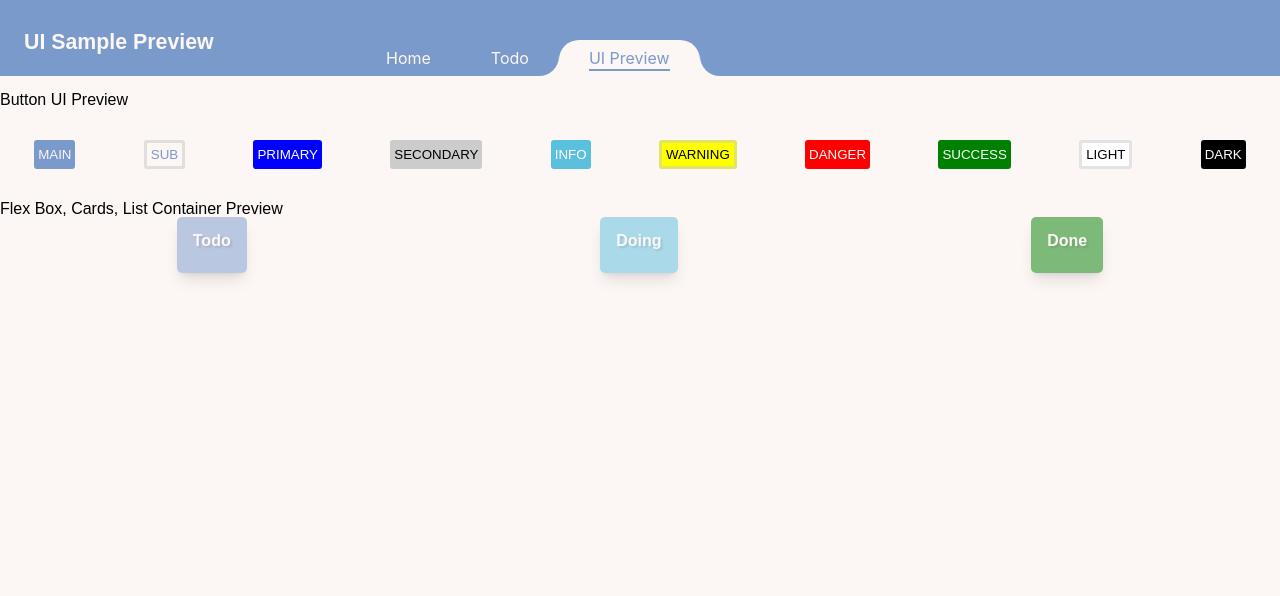
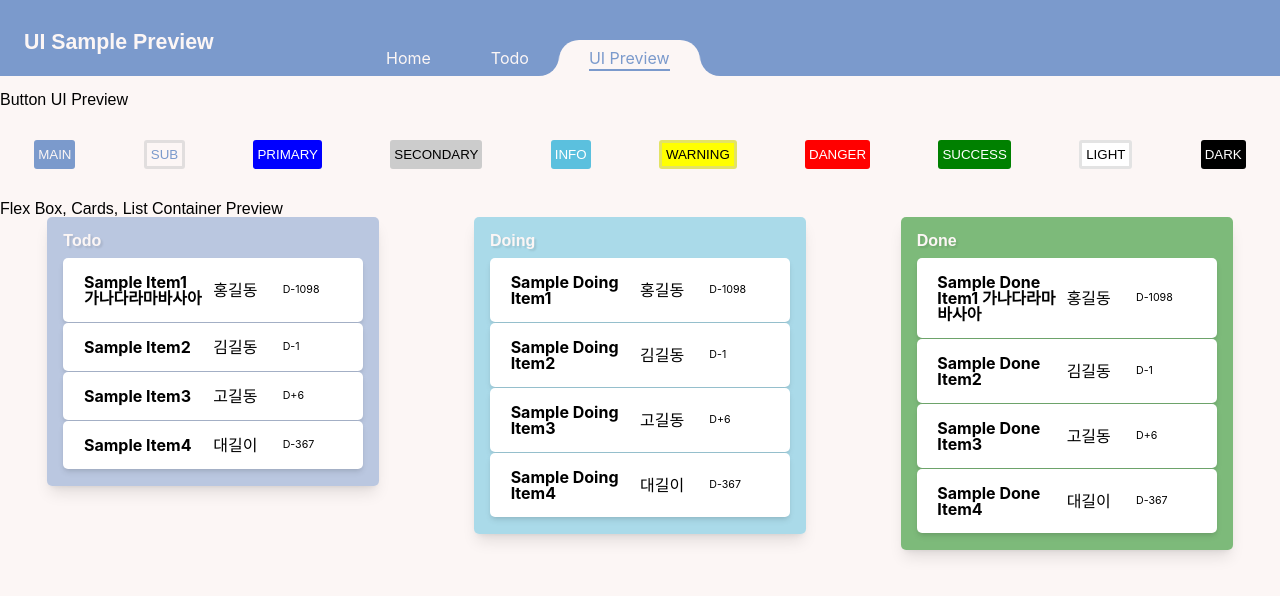
Before and after one commit to RunLearn/super-todoapp, a Next.js app: page /ui-preivew in a window 1280 px wide. Shown: the top 596 px of the page. Built offline with nearby package versions, Linux system fonts and the light colour scheme.

Commit message:
Chore(UiPreview): Apply dummy data.

```diff
--- a/pages/ui-preivew/index.tsx
+++ b/pages/ui-preivew/index.tsx
@@ -5,6 +5,7 @@ import MainLayout from 'styles/divs/MainLayout'
 import ButtonLayout from 'styles/buttons/ButtonLayout'
 import FlexBoxLayout from 'styles/divs/FlexBoxLayout'
 import TodoListConatiner from '@todo/components/TodoListConatiner'
+import { doingList, doneList, todoList } from 'src/data/sample'
 
 const ButtonSamplePage: NextPage = () => {
     return (
@@ -38,9 +39,9 @@ const ButtonSamplePage: NextPage = () => {
                         <h1>Flex Box, Cards, List Container Preview</h1>
                     </header>
                     <FlexBoxLayout flexType="rowAround">
-                        <TodoListConatiner title="Todo" list={ undefined } />
-                        <TodoListConatiner title="Doing" list={ undefined } backgroundColor="info" />
-                        <TodoListConatiner title="Done" list={ undefined } backgroundColor="success" />
+                        <TodoListConatiner title="Todo" list={ todoList } />
+                        <TodoListConatiner title="Doing" list={ doingList } backgroundColor="info" />
+                        <TodoListConatiner title="Done" list={ doneList } backgroundColor="success" />
                     </FlexBoxLayout>
                 </section>
             </MainLayout>
```
